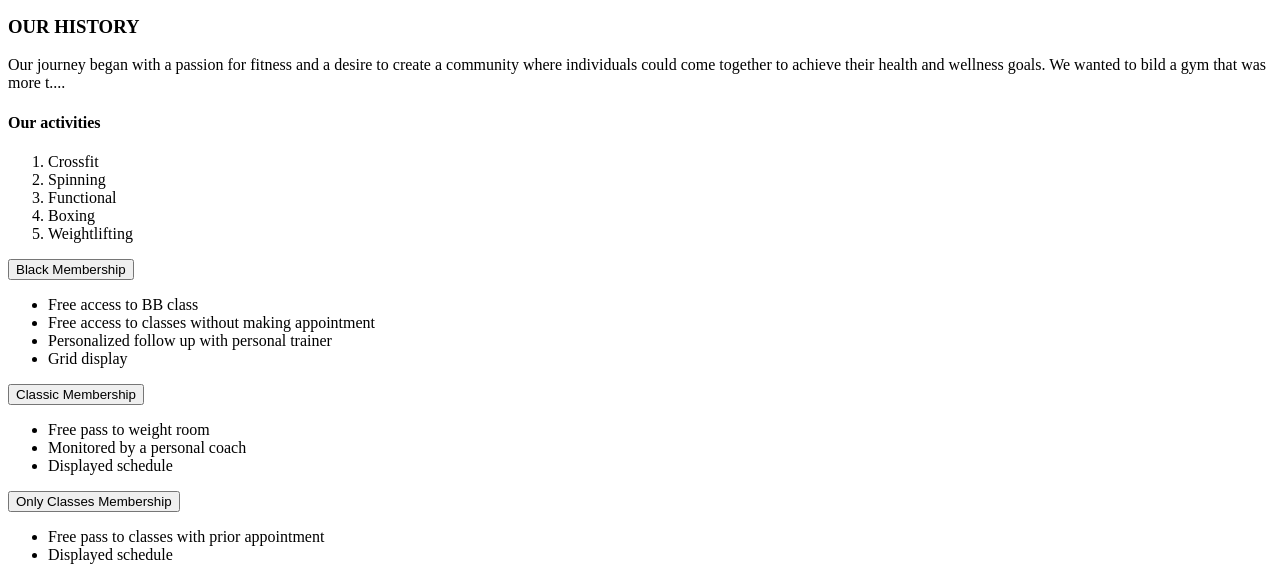
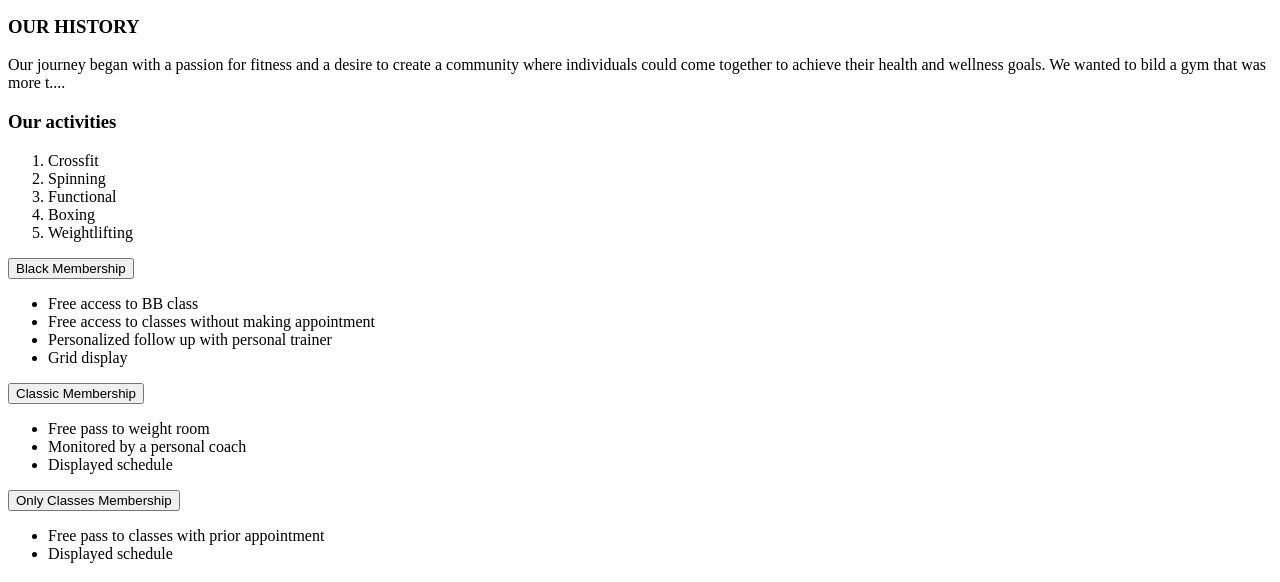
Before and after one commit to Eliezer-Alberto/BaSP-M2023, a plain HTML site: page Week-02/index.html in a window 1280 px wide. Shown: the part 2295-2877 px from the top of the page. Drawn offline with Linux system fonts and the light colour scheme.

Commit message:
index.html finished. README.md finished

```diff
--- a/Week-02/index.html
+++ b/Week-02/index.html
@@ -94,7 +94,7 @@
             </section>
             <section>
                 <div>
-                    <h4>Our activities</h4>
+                    <h3>Our activities</h3>
                         <ol>
                             <li>Crossfit</li>
                             <li>Spinning</li>
```
Also changed, not shown: 1 other file.
